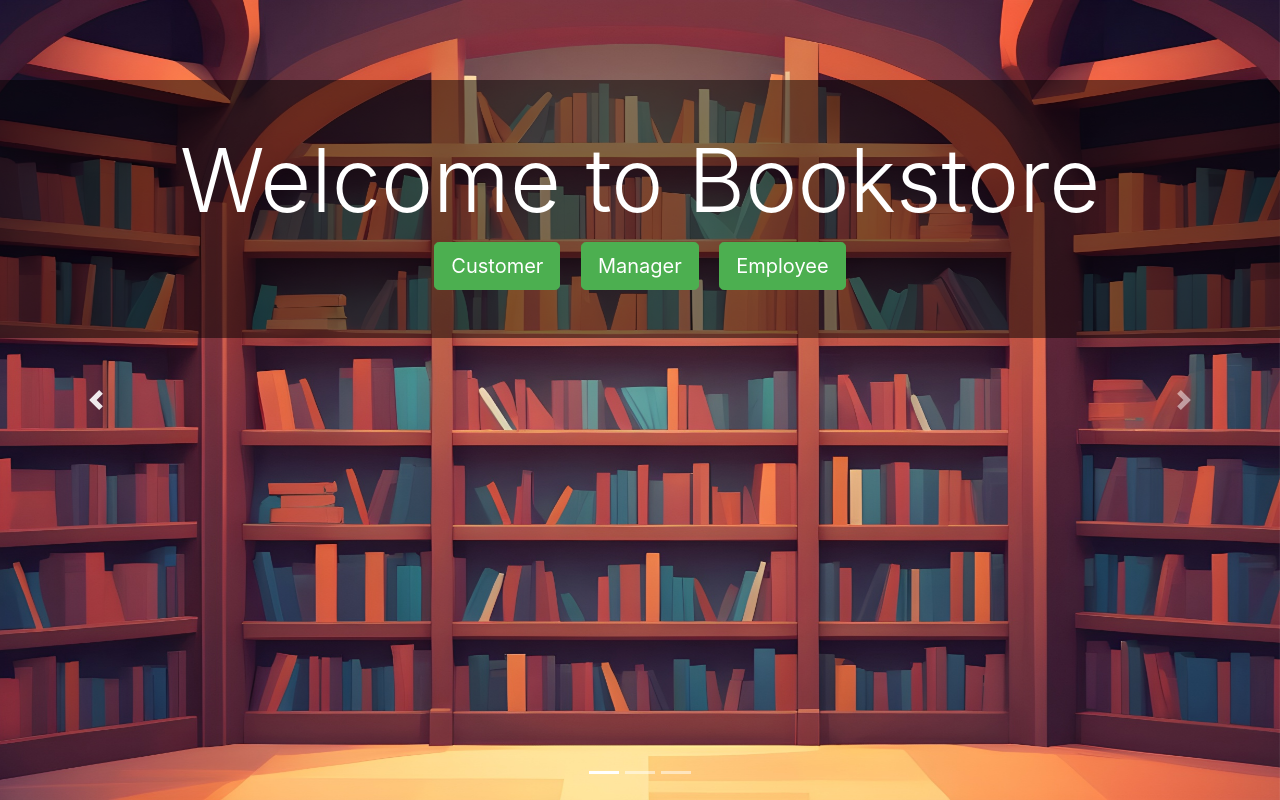
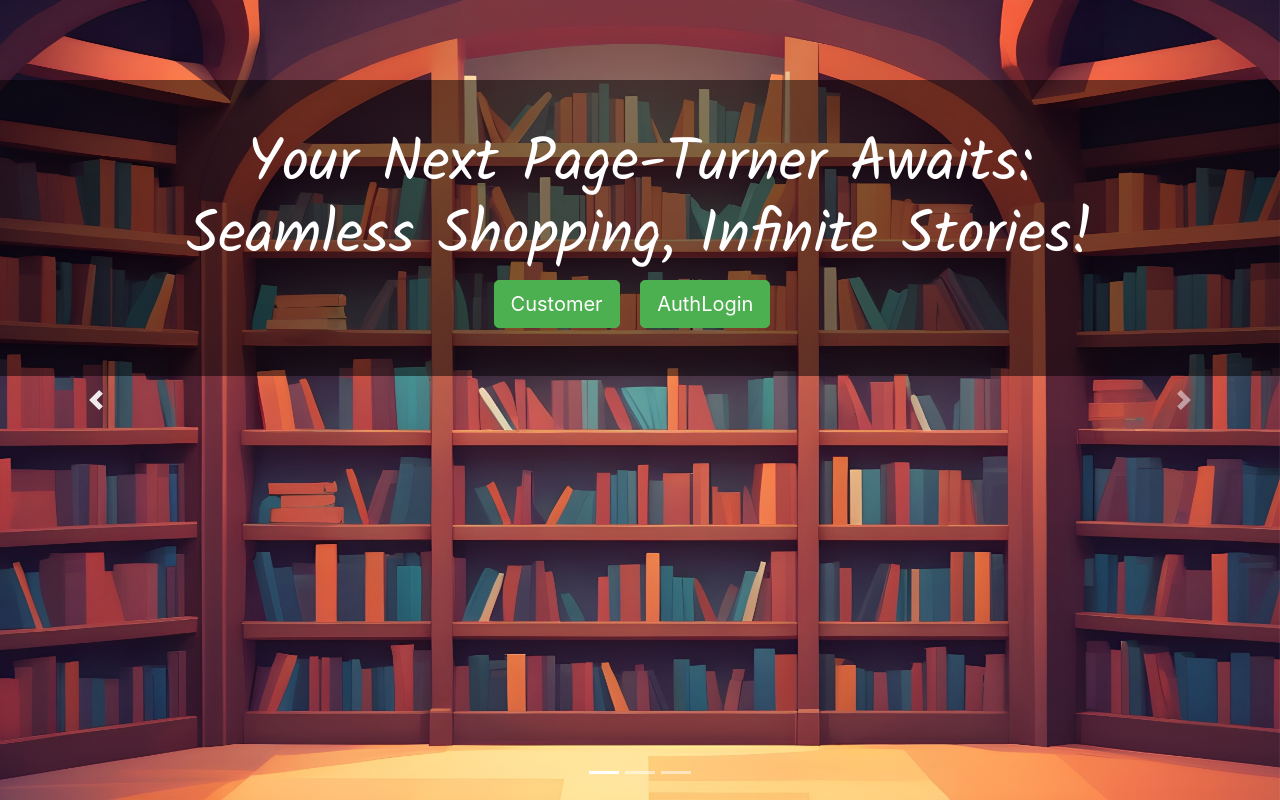
Before and after one commit to allout1/BAS, a Django app: page / in a window 1280 px wide. Run offline with Django 5.2, Linux system fonts and the light colour scheme; some libraries are stand-ins or nearby versions.

Commit message:
Some UI changes

```diff
--- a/BAS/BAS/settings.py
+++ b/BAS/BAS/settings.py
@@ -31,6 +31,8 @@ ALLOWED_HOSTS = ['*']
 # Application definition
 
 INSTALLED_APPS = [
+    # "semantic_admin",
+    # "semantic_forms",
     'bookstore.apps.BookstoreConfig',
     # 'jazzmin',
     'django.contrib.admin',
--- a/BAS/bookstore/urls.py
+++ b/BAS/bookstore/urls.py
@@ -30,5 +30,6 @@ urlpatterns = [
     path('start_shopping/',views.start_shopping,name='start_shopping'),
     # send the wishlist
     path('send_email',views.send_email,name='send_email'),
+    # logout and move to the index page
     path('logout_index',views.logout_index,name='logout_index'),
 ]
--- a/BAS/bookstore/views.py
+++ b/BAS/bookstore/views.py
@@ -317,19 +317,19 @@ def proceed_to_buy(request):
             messages.error(request, "Your cart is empty or Transaction is over")
             return redirect('cart')
 
-        # # Check if the confirmation checkbox is checked
-        # confirmation_checked = request.POST.get('confirmation_checkbox')
-        # if confirmation_checked != 'on':
-        #     messages.error(request, "Please confirm your purchase by checking the checkbox.")
-        #     return redirect('cart')
+        # Check if the confirmation checkbox is checked
+        confirmation_checked = request.POST.get('confirmation_checkbox')
+        if confirmation_checked != 'on':
+            messages.error(request, "Please confirm your purchase by checking the checkbox.")
+            return redirect('cart')
 
-        # # Get the entered email
-        # buyer_email = request.POST.get('buyer_email')
+        # Get the entered email
+        buyer_email = request.POST.get('buyer_email')
 
-        # # Ensure the entered email matches the user's email
-        # if buyer_email != request.user.email:
-        #     messages.error(request, "Please enter your registered email address.")
-        #     return redirect('cart')
+        # Ensure the entered email matches the user's email
+        if buyer_email != request.user.email:
+            messages.error(request, "Please enter your registered email address.")
+            return redirect('cart')
 
         name = request.user.username
         email = request.user.email
--- a/BAS/templates/base.html
+++ b/BAS/templates/base.html
@@ -24,6 +24,8 @@
             font-style: normal;
             font-size:35px;
         }
+
+
     </style>
   </head>
 
@@ -32,7 +34,7 @@
     <nav class="navbar navbar-expand-lg navbar-dark bg-dark">
 
         {% comment %} move to home page {% endcomment %}
-        <a class="navbar-brand" href={% url 'logout_index' %} style="font-size:200%; color:#FFDB58;">Bookshop</a>
+        <a class="navbar-brand" href={% url 'logout_index' %} style="font-size:200%; color:#FFDB58;">MAD Bookshop</a>
 
         <button class="navbar-toggler" type="button" data-toggle="collapse" data-target="#navbarNav" aria-controls="navbarNav" aria-expanded="false" aria-label="Toggle navigation">
             <span class="navbar-toggler-icon"></span>
--- a/BAS/templates/book_details.html
+++ b/BAS/templates/book_details.html
@@ -10,7 +10,7 @@ Books Detail
   <a href="{% url 'search' %}"><i class="fas fa-arrow-left"></i> Back to Search</a>
     <div class="row">
         <div class="col-md-4" style="max-width:280px;">
-            <img src="{{ book.image.url }}" class="img-fluid" alt="{{ book.title }}">
+            <img src="{{ book.image.url }}" class="img-fluid" alt="{{ book.title }}" style="border: 2px solid black;">
         </div>
         <div class="col-md-8">
             <h2 class="text-center">- {{ book.title }}</h2>
@@ -42,7 +42,7 @@ Books Detail
     <div class="row justify-content-center">
         <div class="col-md-6 text-center">
             <h4>Request for the Book</h4>
-            <p class="text-info">For bulk order or more quantity <br>please enter the quantity below. <br>We'll reach out to you soon!</p>
+            <p class="text-info">For bulk order or more quantity, please enter the quantity below. <br>We'll reach out to you soon!</p>
             <form id="requestForm" method="POST" action="{% url 'request_book' book.id %}">
                 {% csrf_token %}
                 <input type="hidden" name="book_id" value="{{ book.id }}">
--- a/BAS/templates/cart.html
+++ b/BAS/templates/cart.html
@@ -12,6 +12,7 @@ Cart
         <div class="container mb-2">
             <form method="post" action="{% url 'send_email' %}">
                 {% csrf_token %}
+                <p> To send the list of books in cart to your email, Click here : </p>
                 <button type="submit" class="btn btn-success">Send Email</button>
             </form>
         </div>
@@ -65,14 +66,14 @@ Cart
         {% comment %} form to be filled before proceeding to buy  {% endcomment %}
         <form method="POST" action="{% url 'proceed_to_buy' %}" class="row justify-content-center">
             {% csrf_token %}
-            {% comment %} <div class="form-group">
+            <div class="form-group">
                 <label for="buyer_email">Your Email:</label>
                 <input type="email" class="form-control" id="buyer_email" name="buyer_email">
             </div>
             <div class="form-group form-check">
                 <input type="checkbox" class="form-check-input" id="confirmation_checkbox" name="confirmation_checkbox">
                 <label class="form-check-label" for="confirmation_checkbox">I confirm that I want to proceed with the purchase</label>
-            </div> {% endcomment %}
+            </div>
             <div class="col-md-12 text-center mt-3"> <!-- Adjust the column width and alignment as needed -->
                 <button type="submit" class="btn btn-primary">Proceed to Pay</button>
             </div>
--- a/BAS/templates/index.html
+++ b/BAS/templates/index.html
@@ -9,8 +9,20 @@
     <link rel="stylesheet" href="https://maxcdn.bootstrapcdn.com/bootstrap/4.5.2/css/bootstrap.min.css">
     <!-- Add custom CSS -->
     <link rel="stylesheet" href="{% static 'css/styleindex.css' %}">
+    <link rel="preconnect" href="https://fonts.googleapis.com">
+    <link rel="preconnect" href="https://fonts.gstatic.com" crossorigin>
+    <link href="https://fonts.googleapis.com/css2?family=Kalam:wght@300;400;700&family=Satisfy&display=swap" rel="stylesheet">
 </head>
 <body>
+    <style>
+        .kalam-bold {
+        font-family: "Kalam", cursive;
+        font-weight: 500;
+        font-style: normal;
+        font-size: 60px;
+    }
+    </style>
+
     <div id="carouselExampleIndicators" class="carousel slide" data-ride="carousel" data-interval="3000" style="margin: 0;">
         <ol class="carousel-indicators">
             <li data-target="#carouselExampleIndicators" data-slide-to="0" class="active"></li>
@@ -39,12 +51,12 @@
         <div class="container-fluid" style="position: absolute; top: 10%; background-color: rgba(0, 0, 0, 0.5);">
             <div class="row">
                 <div class="col-12">
-                    <h1 class="display-2 text-center mt-5" style="color:white" >Welcome to Bookstore</h1>
+                    <h6 class="display-2 text-center mt-5 kalam-bold" style="color:white;">
+                    Your Next Page-Turner Awaits:<br> Seamless Shopping, Infinite Stories!</h6>
                     <div class="text-center mb-5">
                         <!-- Add three buttons -->
                         <a href={% url 'search' %} class="btn btn-primary btn-lg mr-3">Customer</a>
-                        <a href='admin' class="btn btn-primary btn-lg mr-3">Manager</a>
-                        <a href='admin' class="btn btn-primary btn-lg">Employee</a>
+                        <a href='admin' class="btn btn-primary btn-lg mr-3">AuthLogin</a>
                     </div>
                 </div>
             </div>
```
Also changed, not shown: BAS/bookstore/forms.py (deleted, +0 -7 lines), BAS/bookstore/models.py (+17 -14 lines), BAS/templates/search.html (+9 -1 lines), BAS/db.sqlite3, BAS/static/css/styleindex.css (line endings or trailing spaces).
